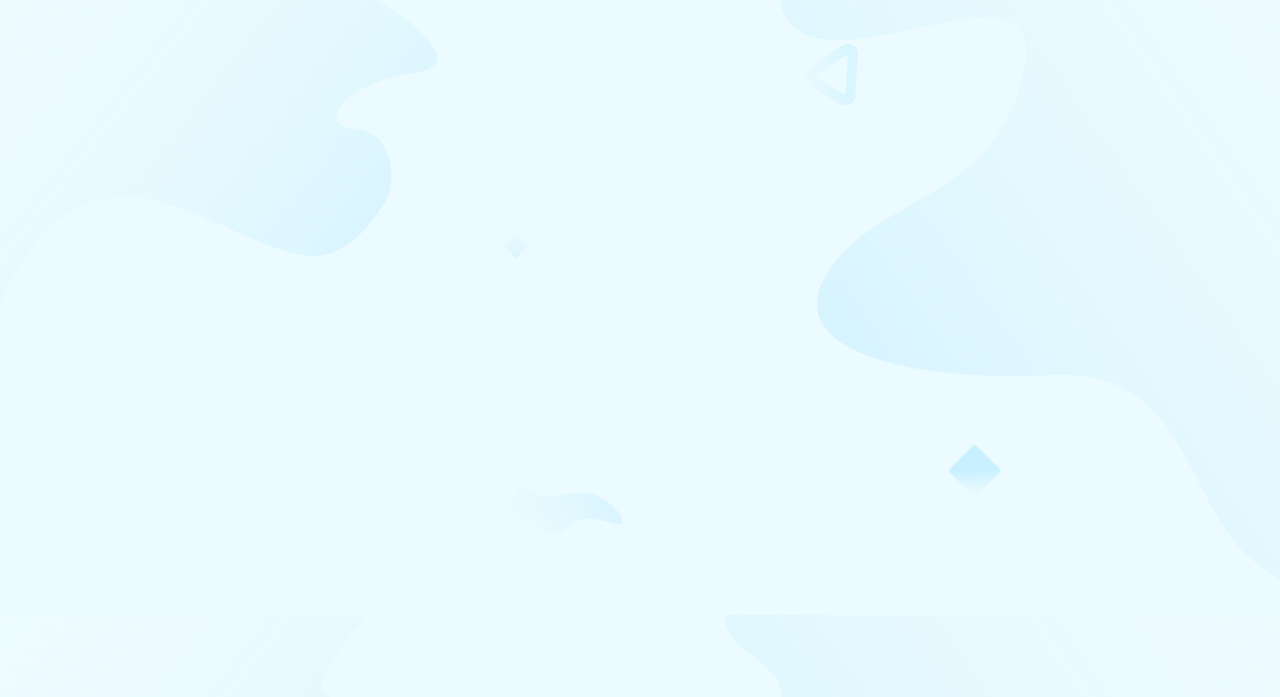
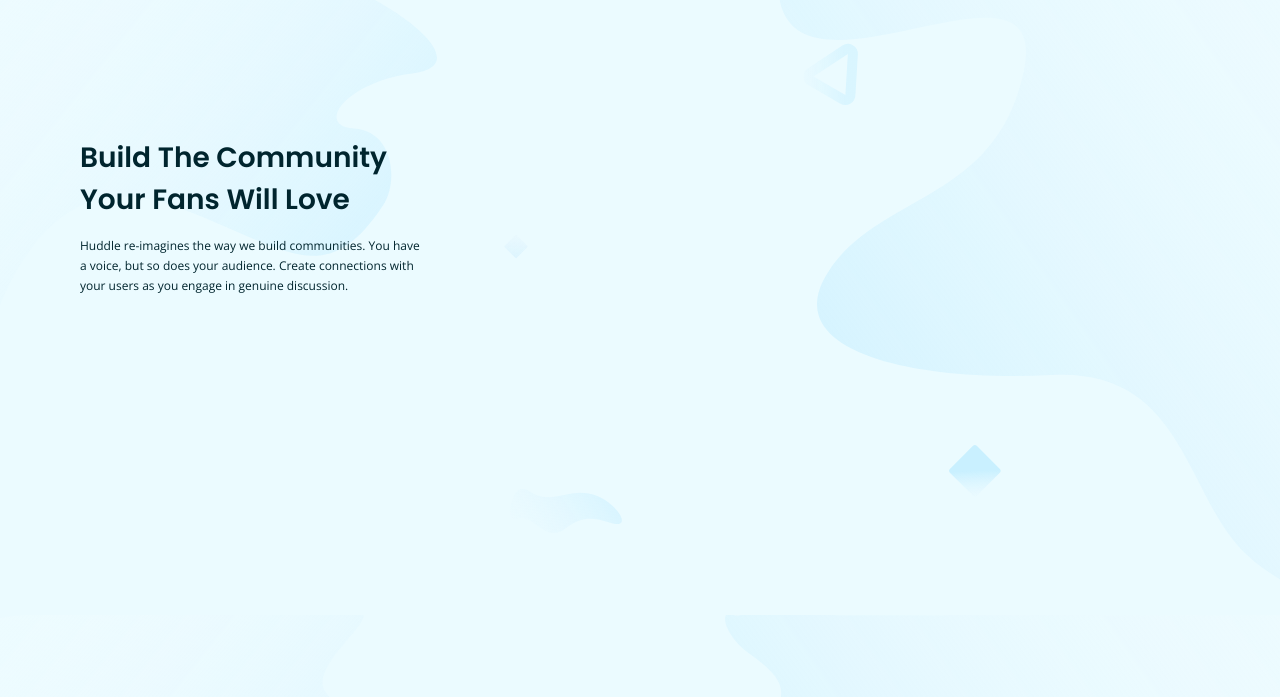
Before and after one commit to julianegaudencio/huddle-landing-page-frontendmentor, a plain HTML site: page index.html in a window 1280 px wide. Shown: the part 103-800 px from the top of the page. Drawn offline with nearby package versions, Linux system fonts and the light colour scheme.

Commit message:
add section h1, p

```diff
--- a/index.html
+++ b/index.html
@@ -2,13 +2,19 @@
 <html lang="en">
 <head>
   <meta charset="UTF-8">
-  <meta name="viewport" content="width=device-width, initial-scale=1.0"> <!-- displays site properly based on user's device -->
+  <meta name="viewport" content="width=device-width, initial-scale=1.0">
 
   <link rel="icon" type="image/png" sizes="32x32" href="./images/favicon-32x32.png">
+
   <link rel="stylesheet" href="style.css">
+
   <link rel="preconnect" href="https://fonts.googleapis.com">
   <link rel="preconnect" href="https://fonts.gstatic.com" crossorigin>
-  <link href="https://fonts.googleapis.com/css2?family=Poppins:wght@600&display=swap" rel="stylesheet">
+  <link href="https://fonts.googleapis.com/css2?family=Poppins:wght@200;600&display=swap" rel="stylesheet">
+
+  <link rel="preconnect" href="https://fonts.googleapis.com">
+  <link rel="preconnect" href="https://fonts.gstatic.com" crossorigin>
+  <link href="https://fonts.googleapis.com/css2?family=Open+Sans:wght@400;700&display=swap" rel="stylesheet">
 
   <title>Frontend Mentor | Huddle landing page with alternating feature blocks</title>
 
@@ -21,6 +27,14 @@
     <button class="button-header"><a href="#">Try It Free</a></button>
   </header>
 
+  <section>
+    <h1>Build The Community Your Fans Will Love</h1>
+    <p>Huddle re-imagines the way we build communities. You have a voice, but so does your audience.
+  Create connections with your users as you engage in genuine discussion. </p>
+
+
+  </section>
+
 
 
 
@@ -28,10 +42,9 @@
 
   <!--
 
-  Build The Community Your Fans Will Love
 
-  Huddle re-imagines the way we build communities. You have a voice, but so does your audience.
-  Create connections with your users as you engage in genuine discussion.
+
+
 
   Get Started For Free
 
--- a/style.css
+++ b/style.css
@@ -36,3 +36,22 @@
     text-decoration: none;
     font-weight: 600;
 }
+
+h1 {
+    font-size: 28px;
+    width: 330px;
+    margin-top: 140px;
+    margin-left: 80px;
+    color: hsl(192, 100%, 9%);
+}
+
+p {
+    width: 340px;
+    margin-left: 80px;
+    margin-top: 15px;
+    font-family: 'Open Sans', sans-serif;
+    font-weight: 400;
+    line-height: 20px;
+    font-size: 12px;
+    color: hsl(192, 100%, 9%);
+}
```
